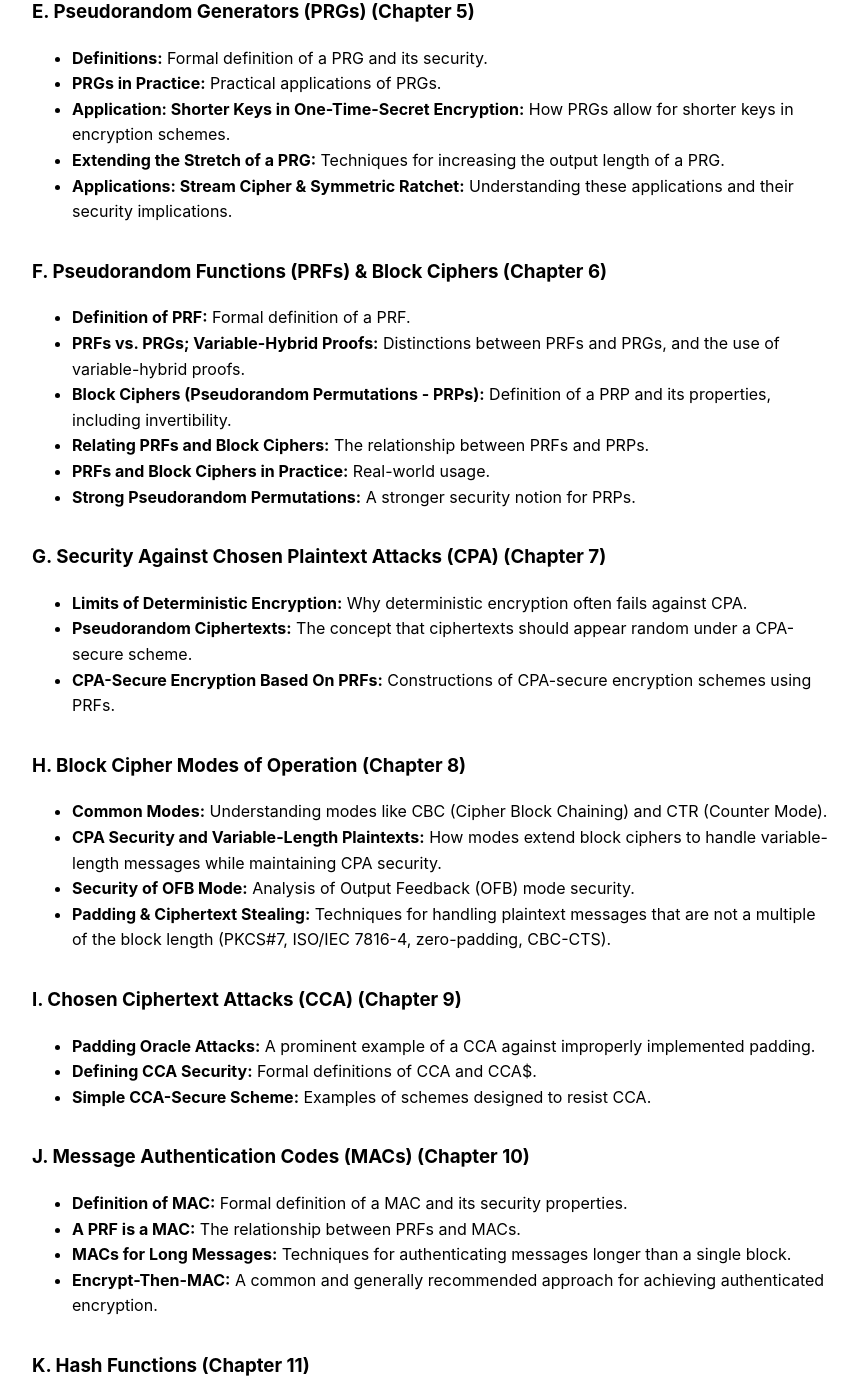
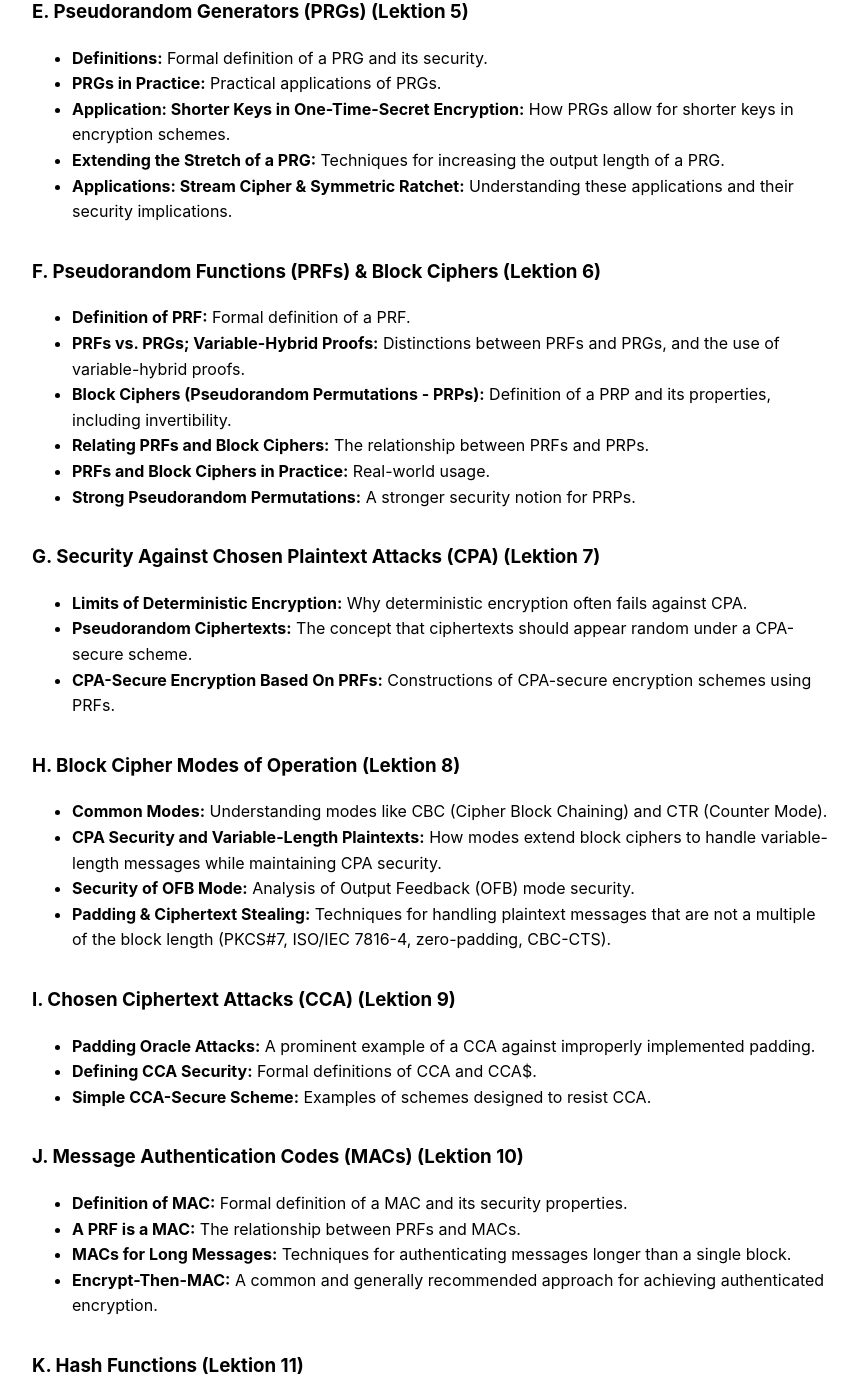
Before and after one commit to vamsii29/Academic_Vault, a Jekyll site: the page built from Cryptography/Lectures/Study-notes.md, in a window 1280 px wide and 1400 px high, scrolled down 1748 px. Shown: the whole window, without its empty margins (208-1066 px from the left). Built offline with Jekyll 4.4.1, drawn with Linux system fonts in a browser that asks for light colours; some of the changed text lies outside the part shown.

Commit message:
Auto backup: 2025-06-16 12:42:13

```diff
--- a/Cryptography/Lectures/Study-notes.md
+++ b/Cryptography/Lectures/Study-notes.md
@@ -26,14 +26,14 @@ This study guide is designed to help you review and deepen your understanding of
 - **[One-Time Pad (OTP)](Lektion-1.md#One-TimePad):** Understanding the specifics of OTP encryption and its perfect secrecy.
 - **Kerckhoffs' Principle:** The principle that a cryptosystem should be secure even if everything about the system, except the key, is public knowledge.
 
-### B. Provable Security (Chapter 2)
+### B. Provable Security (Lektion 2)
 
 - **Security Definitions:** Formalizing security definitions using indistinguishability between "real" and "random" or "fake" libraries.
 - **Formalisms for Security Definitions (Hybrid Technique):** The hybrid argument as a proof technique to demonstrate indistinguishability between cryptographic schemes.
 - **Demonstrating Insecurity with Attacks:** How to identify and describe distinguishing attacks that break a scheme's security.
 - **Comparing/Contrasting Security Definitions:** Understanding the relationships and differences between various security models.
 
-### C. Secret Sharing (Chapter 3)
+### C. Secret Sharing (Lektion 3)
 
 - **Definitions:** Threshold Secret-Sharing Schemes (TSSS) and their security definitions.
 - **Simple 2-out-of-2 Scheme:** A basic example of a secret sharing scheme.
@@ -41,14 +41,14 @@ This study guide is designed to help you review and deepen your understanding of
 - **Shamir Secret Sharing:** A (t, n)-threshold secret sharing scheme based on polynomial interpolation. Understanding its security proof.
 - **Visual Secret Sharing:** A specialized secret sharing method.
 
-### D. Foundations of Computational Security (Chapter 4)
+### D. Foundations of Computational Security (Lektion 4)
 
 - **Computationally Infeasible Attacks:** Defining what constitutes an "infeasible" attack in a computational setting, linking to asymptotic notation.
 - **Negligible Success Probability:** Defining "negligible" probabilities for an adversary's success.
 - **Indistinguishability:** A core concept in provable security, particularly for distinguishing between a "real" cryptographic object and a "random" or "fake" one.
 - **Birthday Probabilities:** Understanding the Birthday Paradox and its implications for attack probabilities.
 
-### E. Pseudorandom Generators (PRGs) (Chapter 5)
+### E. Pseudorandom Generators (PRGs) (Lektion 5)
 
 - **Definitions:** Formal definition of a PRG and its security.
 - **PRGs in Practice:** Practical applications of PRGs.
@@ -56,7 +56,7 @@ This study guide is designed to help you review and deepen your understanding of
 - **Extending the Stretch of a PRG:** Techniques for increasing the output length of a PRG.
 - **Applications: Stream Cipher & Symmetric Ratchet:** Understanding these applications and their security implications.
 
-### F. Pseudorandom Functions (PRFs) & Block Ciphers (Chapter 6)
+### F. Pseudorandom Functions (PRFs) & Block Ciphers (Lektion 6)
 
 - **Definition of PRF:** Formal definition of a PRF.
 - **PRFs vs. PRGs; Variable-Hybrid Proofs:** Distinctions between PRFs and PRGs, and the use of variable-hybrid proofs.
@@ -65,46 +65,46 @@ This study guide is designed to help you review and deepen your understanding of
 - **PRFs and Block Ciphers in Practice:** Real-world usage.
 - **Strong Pseudorandom Permutations:** A stronger security notion for PRPs.
 
-### G. Security Against Chosen Plaintext Attacks (CPA) (Chapter 7)
+### G. Security Against Chosen Plaintext Attacks (CPA) (Lektion 7)
 
 - **Limits of Deterministic Encryption:** Why deterministic encryption often fails against CPA.
 - **Pseudorandom Ciphertexts:** The concept that ciphertexts should appear random under a CPA-secure scheme.
 - **CPA-Secure Encryption Based On PRFs:** Constructions of CPA-secure encryption schemes using PRFs.
 
-### H. Block Cipher Modes of Operation (Chapter 8)
+### H. Block Cipher Modes of Operation (Lektion 8)
 
 - **Common Modes:** Understanding modes like CBC (Cipher Block Chaining) and CTR (Counter Mode).
 - **CPA Security and Variable-Length Plaintexts:** How modes extend block ciphers to handle variable-length messages while maintaining CPA security.
 - **Security of OFB Mode:** Analysis of Output Feedback (OFB) mode security.
 - **Padding & Ciphertext Stealing:** Techniques for handling plaintext messages that are not a multiple of the block length (PKCS#7, ISO/IEC 7816-4, zero-padding, CBC-CTS).
 
-### I. Chosen Ciphertext Attacks (CCA) (Chapter 9)
+### I. Chosen Ciphertext Attacks (CCA) (Lektion 9)
 
 - **Padding Oracle Attacks:** A prominent example of a CCA against improperly implemented padding.
 - **Defining CCA Security:** Formal definitions of CCA and CCA$.
 - **Simple CCA-Secure Scheme:** Examples of schemes designed to resist CCA.
 
-### J. Message Authentication Codes (MACs) (Chapter 10)
+### J. Message Authentication Codes (MACs) (Lektion 10)
 
 - **Definition of MAC:** Formal definition of a MAC and its security properties.
 - **A PRF is a MAC:** The relationship between PRFs and MACs.
 - **MACs for Long Messages:** Techniques for authenticating messages longer than a single block.
 - **Encrypt-Then-MAC:** A common and generally recommended approach for achieving authenticated encryption.
 
-### K. Hash Functions (Chapter 11)
+### K. Hash Functions (Lektion 11)
 
 - **Security Properties for Hash Functions:** Collision resistance, second pre-image resistance, and pre-image resistance.
 - **Merkle-Damgård Construction:** A common method for building hash functions from compression functions.
 - **Hash Functions vs. MACs: Length-Extension Attacks:** Understanding the differences and attacks specific to hash functions, like length-extension attacks.
 
-### L. Authenticated Encryption & AEAD (Chapter 12)
+### L. Authenticated Encryption & AEAD (Lektion 12)
 
 - **Definitions:** Formal definitions of Authenticated Encryption (AE) and Authenticated Encryption with Associated Data (AEAD).
 - **Achieving AE/AEAD:** Strategies for constructing AE/AEAD schemes.
 - **Carter-Wegman MACs:** A type of MAC often used in AEAD constructions, relying on Universal Hash Functions (UHFs).
 - **Galois Counter Mode (GCM) for AEAD:** A widely used AEAD mode.
 
-### M. RSA & Digital Signatures (Chapter 13)
+### M. RSA & Digital Signatures (Lektion 13)
 
 - **"Dividing" Mod n (Multiplicative Inverse):** Understanding modular inverse and its relationship to GCD (Bezout's theorem, Extended Euclidean Algorithm).
 - **The RSA Function:** Definition of the RSA encryption and decryption functions, relying on modular exponentiation and Euler's totient function.
@@ -114,13 +114,13 @@ This study guide is designed to help you review and deepen your understanding of
 - **Square Roots of Unity Modulo N:** Properties of square roots modulo composite numbers.
 - **Exponentiation by Repeated Squaring:** An efficient algorithm for modular exponentiation.
 
-### N. Diffie-Hellman Key Agreement (Chapter 14)
+### N. Diffie-Hellman Key Agreement (Lektion 14)
 
 - **Cyclic Groups:** Properties of cyclic groups, including generators and closure under multiplication and inverses.
 - **Diffie-Hellman Key Agreement:** The protocol for two parties to establish a shared secret over an insecure channel.
 - **Decisional Diffie-Hellman Problem (DDH):** The computational assumption underlying Diffie-Hellman security, distinguishing between a "real" Diffie-Hellman tuple and a "random" one.
 
-### O. Public-Key Encryption (Chapter 15)
+### O. Public-Key Encryption (Lektion 15)
 
 - **Security Definitions:** Security definitions for public-key encryption (e.g., one-time security).
 - **One-Time Security Implies Many-Time Security:** How a strong one-time security definition can extend to multiple encryptions for public-key systems.
```
Also changed, not shown: other parts of Cryptography/Lectures/Study-notes.md (+1 -1 lines), .obsidian/workspace.json.
